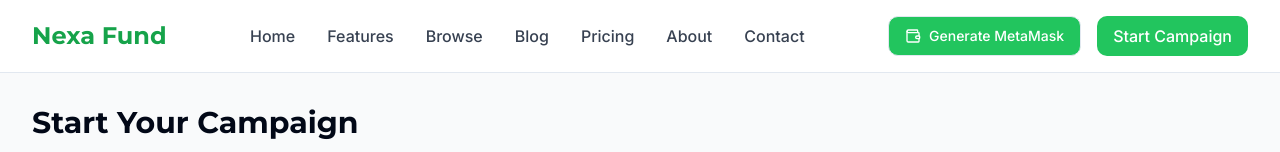
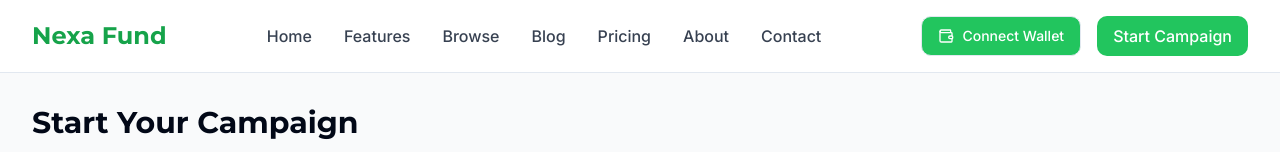
Before and after one commit to ALiShahzainAbbasi/Nexa-Fund-v1, a React (Vite) app: page /start-campaign in a window 1280 px wide. Shown: the top 152 px of the page. Built offline with nearby package versions, Linux system fonts and the light colour scheme; no server answers.

Commit message:
Connect wallet button text
Replaces "Generate MetaMask" with "Connect Wallet" in the button text.

```diff
--- a/src/components/WalletConnect.tsx
+++ b/src/components/WalletConnect.tsx
@@ -1,3 +1,4 @@
+
 import { useState, useEffect } from "react";
 import { useWallet } from "@/contexts/WalletContext";
 import { Button } from "@/components/ui/button";
@@ -132,7 +133,7 @@ const WalletConnect = () => {
           ) : !isMetaMaskDetected ? (
             <>
               <Wallet className="h-4 w-4" />
-              Generate MetaMask
+              Connect Wallet
             </>
           ) : (
             <>
--- a/src/pages/StartCampaign.tsx
+++ b/src/pages/StartCampaign.tsx
@@ -171,9 +171,7 @@ const StartCampaign = () => {
           start_date: formData.startDate,
           end_date: formData.endDate,
           creator_id: wallet.address || "anonymous",
-          metadata: {
-            blockchain_id: txHash
-          }
+          blockchain_id: txHash
         });
       }
 
```
